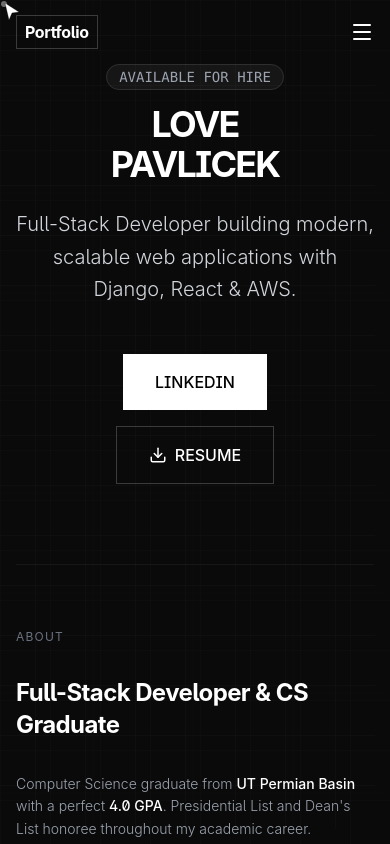
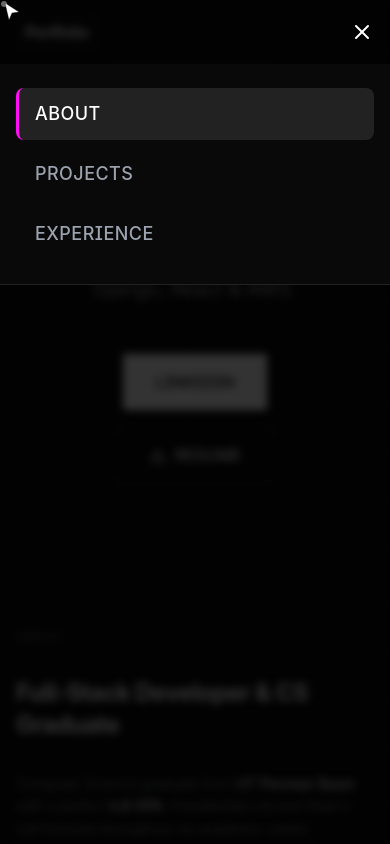
Before and after one commit to lov-pav/portfolio, a React (Vite) app in the folder frontend/: page / in a window 390 px wide. Both pictures are taken after a click on the button "Toggle menu". Shown: the top 844 px of the page. Built offline with nearby package versions, Linux system fonts and the light colour scheme.

Commit message:
fixing mobile responsiveness

```diff
--- a/frontend/src/components/Navigation.jsx
+++ b/frontend/src/components/Navigation.jsx
@@ -1,9 +1,18 @@
+import { useState } from 'react'
+
 function Navigation({ activeSection, setActiveSection, activeColor }) {
+  const [isMobileMenuOpen, setIsMobileMenuOpen] = useState(false)
+
   const navItems = [
     { id: 'about', label: 'About' },
     { id: 'projects', label: 'Projects' },
     { id: 'experience', label: 'Experience' },
   ]
+
+  const handleNavClick = (sectionId) => {
+    setActiveSection(sectionId)
+    setIsMobileMenuOpen(false)
+  }
 
   return (
     <nav className="fixed top-0 left-0 right-0 z-40 transition-all duration-300 bg-transparent">
@@ -13,17 +22,19 @@ function Navigation({ activeSection, setActiveSection, activeColor }) {
             href="#"
             onClick={(e) => {
               e.preventDefault();
-              setActiveSection('about');
+              handleNavClick('about');
             }}
             className="text-base md:text-xl font-bold tracking-tight text-white border border-white/20 px-2 md:px-3 py-1 hover:bg-white/10 transition-colors shrink-0"
           >
             Portfolio
           </a>
+
+          {/* Desktop Navigation */}
           <div className="hidden md:flex items-center space-x-4 lg:space-x-8">
             {navItems.map((item) => (
               <button
                 key={item.id}
-                onClick={() => setActiveSection(item.id)}
+                onClick={() => handleNavClick(item.id)}
                 className="text-gray-400 hover:text-white transition-colors relative group text-xs lg:text-sm font-medium tracking-wide uppercase whitespace-nowrap"
               >
                 {item.label}
@@ -39,13 +50,64 @@ function Navigation({ activeSection, setActiveSection, activeColor }) {
               </button>
             ))}
           </div>
-          <button className="md:hidden text-white">
-            <svg xmlns="http://www.w3.org/2000/svg" width="24" height="24" viewBox="0 0 24 24" fill="none" stroke="currentColor" strokeWidth="2" strokeLinecap="round" strokeLinejoin="round">
-              <path d="M4 5h16"></path>
-              <path d="M4 12h16"></path>
-              <path d="M4 19h16"></path>
-            </svg>
+
+          {/* Mobile Hamburger Button */}
+          <button
+            className="md:hidden text-white p-2 -mr-2 relative z-50"
+            onClick={() => setIsMobileMenuOpen(!isMobileMenuOpen)}
+            aria-label="Toggle menu"
+          >
+            {isMobileMenuOpen ? (
+              <svg xmlns="http://www.w3.org/2000/svg" width="24" height="24" viewBox="0 0 24 24" fill="none" stroke="currentColor" strokeWidth="2" strokeLinecap="round" strokeLinejoin="round">
+                <path d="M18 6L6 18"></path>
+                <path d="M6 6l12 12"></path>
+              </svg>
+            ) : (
+              <svg xmlns="http://www.w3.org/2000/svg" width="24" height="24" viewBox="0 0 24 24" fill="none" stroke="currentColor" strokeWidth="2" strokeLinecap="round" strokeLinejoin="round">
+                <path d="M4 5h16"></path>
+                <path d="M4 12h16"></path>
+                <path d="M4 19h16"></path>
+              </svg>
+            )}
           </button>
+        </div>
+      </div>
+
+      {/* Mobile Menu Overlay */}
+      <div
+        className={`md:hidden fixed inset-0 bg-black/80 backdrop-blur-sm transition-opacity duration-300 ${
+          isMobileMenuOpen ? 'opacity-100' : 'opacity-0 pointer-events-none'
+        }`}
+        style={{ zIndex: 35 }}
+        onClick={() => setIsMobileMenuOpen(false)}
+      />
+
+      {/* Mobile Menu Panel */}
+      <div
+        className={`md:hidden fixed top-16 left-0 right-0 bg-[#0a0a0a]/95 backdrop-blur-lg border-b border-white/10 transition-all duration-300 ${
+          isMobileMenuOpen ? 'opacity-100 translate-y-0' : 'opacity-0 -translate-y-4 pointer-events-none'
+        }`}
+        style={{ zIndex: 45 }}
+      >
+        <div className="px-4 py-6 space-y-2">
+          {navItems.map((item) => (
+            <button
+              key={item.id}
+              onClick={() => handleNavClick(item.id)}
+              className={`w-full text-left px-4 py-3 rounded-lg text-lg font-medium tracking-wide uppercase transition-all duration-200 ${
+                activeSection === item.id
+                  ? 'bg-white/10 text-white'
+                  : 'text-gray-400 hover:text-white hover:bg-white/5'
+              }`}
+              style={activeSection === item.id ? {
+                borderLeft: `3px solid ${activeColor}`,
+              } : {
+                borderLeft: '3px solid transparent',
+              }}
+            >
+              {item.label}
+            </button>
+          ))}
         </div>
       </div>
     </nav>
```
